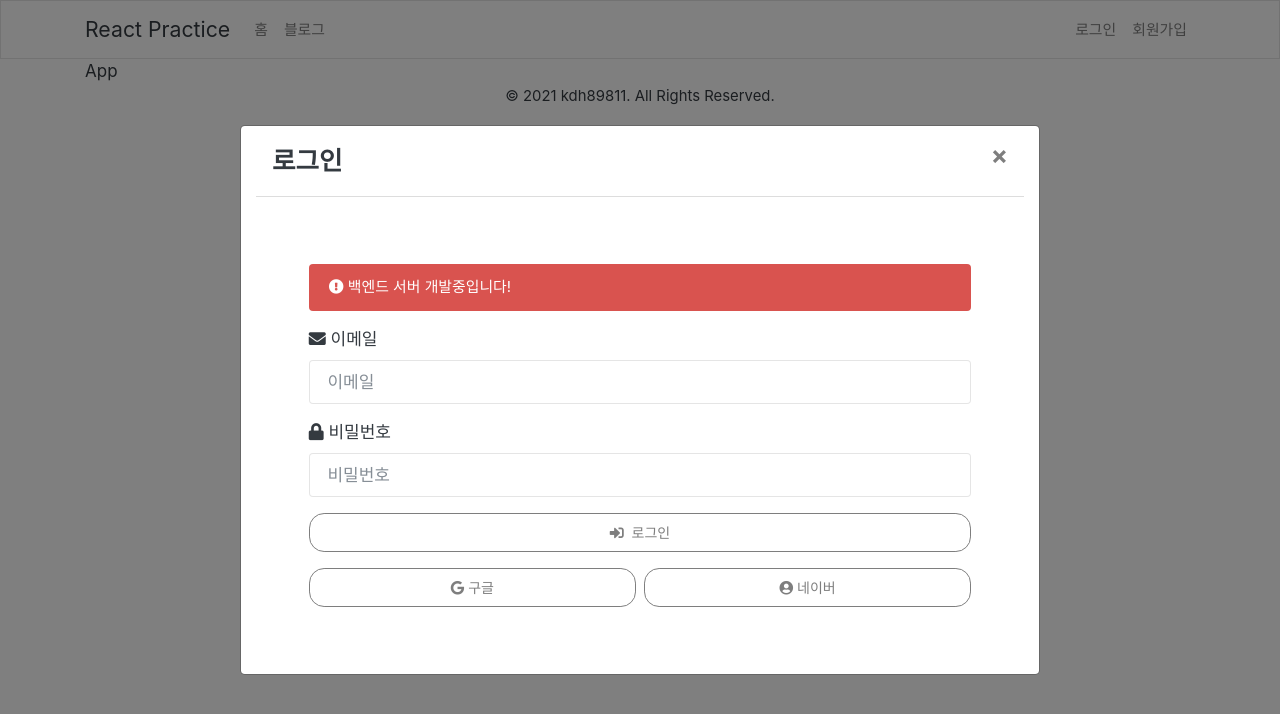
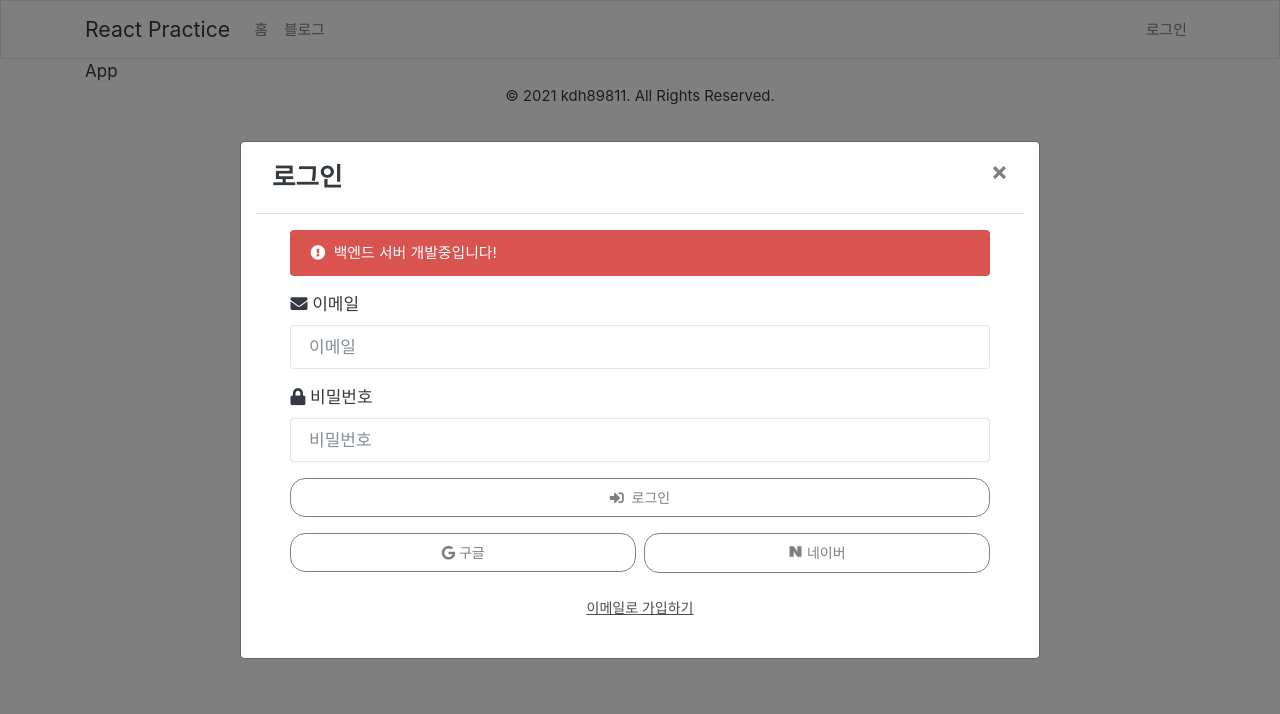
Before and after one commit to kiss8981/React-practice, a React (Create React App) app: page / in a window 1280 px wide. Both pictures are taken after a click on the button "로그인". Shown: the top 714 px of the page. Built offline with nearby package versions, Linux system fonts and the light colour scheme.

Commit message:
프론드 엔드 로그인 디자인

```diff
--- a/src/Layouts/Header.js
+++ b/src/Layouts/Header.js
@@ -1,14 +1,11 @@
 import React, { useState } from 'react'
 import { Navbar, Nav, Container } from 'react-bootstrap'
-import SignUpModal from '../modals/SignUp'
 import SignInModal from '../modals/SignIn'
 
 const Header = () => {
-    const [signUpModalOn, setSignUpModalOn] = useState(false);
     const [signInModalOn, setSignInModalOn] = useState(false);
     return (
         <>
-        <SignUpModal show={signUpModalOn} onHide={() => setSignUpModalOn(false)}/>
         <SignInModal show={signInModalOn} onHide={() => setSignInModalOn(false)}/>
         <header>
             <Navbar bg="light" expand="lg">
@@ -22,7 +19,6 @@ const Header = () => {
                     </Nav>
                     <Nav className="ml-auto">
                         <Nav.Link onClick={() => setSignInModalOn(true)}>로그인</Nav.Link>
-                        <Nav.Link onClick={() => setSignUpModalOn(true)}>회원가입</Nav.Link>
                     </Nav>
                 </Navbar.Collapse>
                 </Container>
--- a/src/index.css
+++ b/src/index.css
@@ -8,6 +8,14 @@
 }
 
 .FormUser {
-  width: 90%;
-  margin: 7% auto;
+  width: 95%;
+  margin: 0% auto;
 }
+
+.signup-btn {
+  opacity: 0.7;
+}
+
+.signup-btn:hover {
+  opacity: 1;
+}
--- a/src/modals/SignIn.js
+++ b/src/modals/SignIn.js
@@ -1,5 +1,6 @@
 import React from "react";
 import { Modal, Button, Form, Container, Alert } from "react-bootstrap";
+import naverImg from '../img/naver.png'
 
 const SignInModal = ({ show, onHide }) => {
   return (
@@ -17,7 +18,7 @@ const SignInModal = ({ show, onHide }) => {
         <Modal.Body>
         <Form className="FormUser">
             <Alert variant="danger">
-                <i class="fas fa-exclamation-circle"></i>  백엔드 서버 개발중입니다!
+                <i class="fas fa-exclamation-circle"></i>&nbsp;  백엔드 서버 개발중입니다!
             </Alert>
             <Form.Group>
                 <Form.Label><i class="fas fa-envelope"/> 이메일</Form.Label>
@@ -35,7 +36,10 @@ const SignInModal = ({ show, onHide }) => {
             <i class="fab fa-google"></i>&nbsp;구글
             </Button>
             <Button type="button" className="social-btn ml-1">
-            <i class="fas fa-user-circle"></i>&nbsp;네이버
+            <img src={naverImg} alt="naverIMG" className="fab" style={{maxWidth: "15px", maxHeight: "15px", marginBottom: "4.5px" }}/>&nbsp;네이버
+            </Button>
+            <Button block type="button" style={{border: "none", textDecoration: "underline"}} className="signup-btn my-3">
+              이메일로 가입하기
             </Button>
             </Form>
         </Modal.Body>
--- a/src/modals/SignUp.js
+++ b/src/modals/SignUp.js
@@ -1,7 +1,7 @@
 import React, { useState } from "react";
 import { Modal, Button, Form, Container, Alert } from "react-bootstrap";
 import PasswordStrengthMeter from '../components/passwordcheck';
-
+import naverImg from '../img/naver.png'
 
 const SignUpModal = ({ show, onHide }) => {
   const [ password, setPassword ] = useState('');
@@ -43,7 +43,7 @@ const SignUpModal = ({ show, onHide }) => {
             <i class="fab fa-google"></i>&nbsp;구글
             </Button>
             <Button type="button" className="social-btn ml-1">
-            <i class="fas fa-user-circle"></i>&nbsp;네이버
+            <img src={"../img/naver.png"} />&nbsp;네이버
             </Button>
           </Form>
         </Modal.Body>
```
Also changed, not shown: src/img/naver.png (added).
